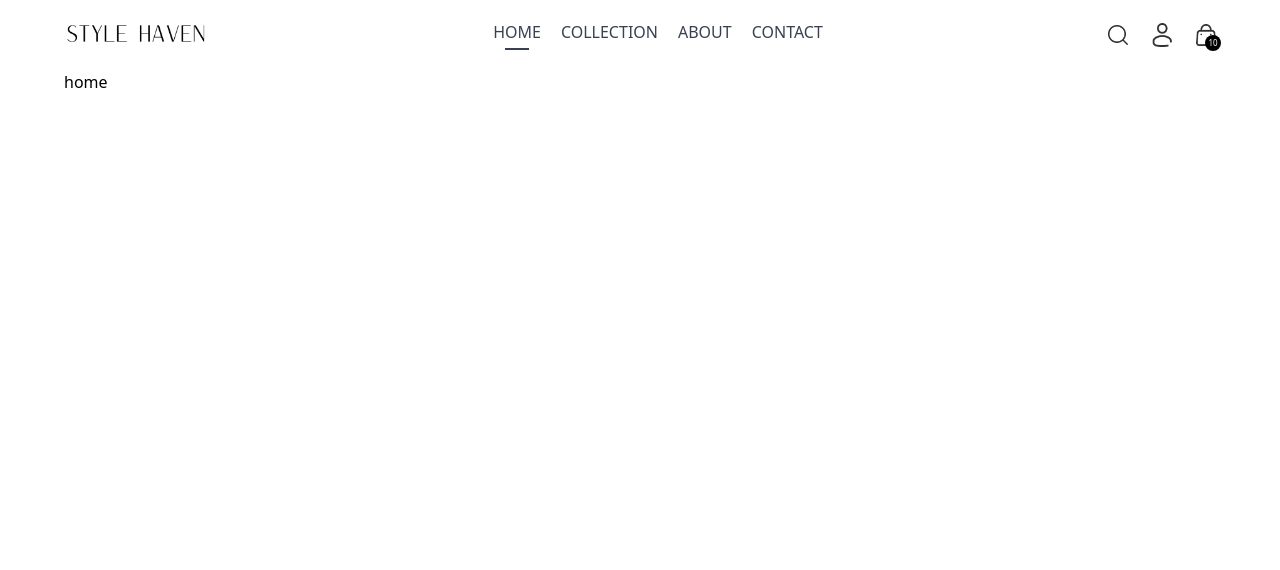
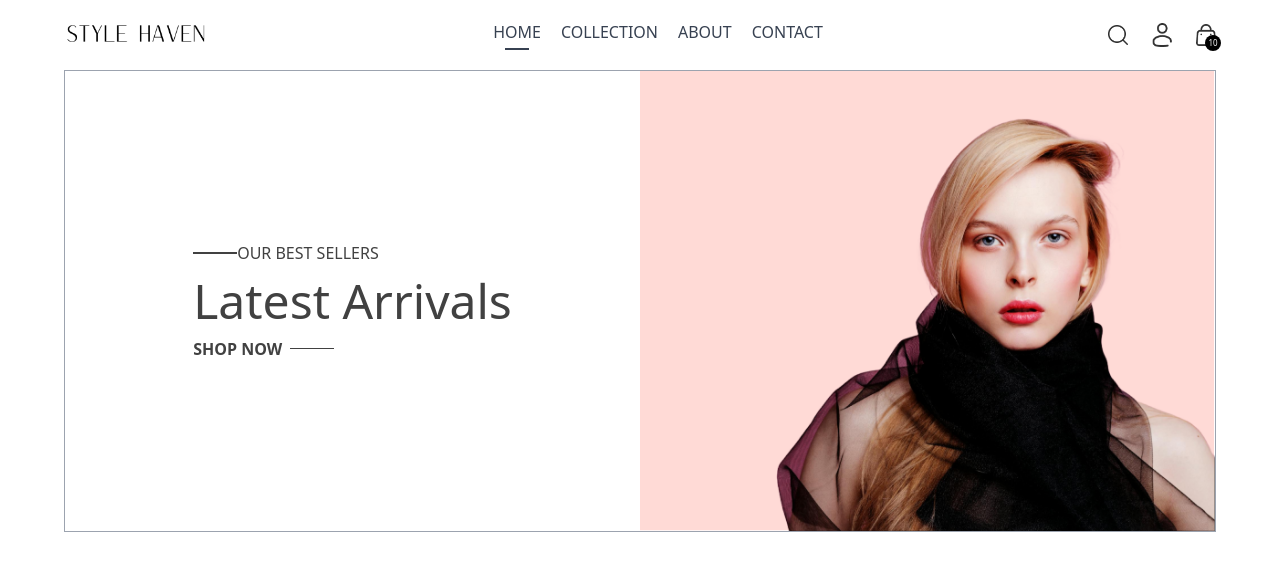
Before and after one commit to navneetprakash/react-ecom-frontend-vite, a React (Vite) app in the folder frontend/: page / in a window 1280 px wide. Shown: the top 570 px of the page. Built offline with nearby package versions, Linux system fonts and the light colour scheme.

Commit message:
added hero section left and right sections with image

```diff
--- /dev/null
+++ b/frontend/src/components/Hero.jsx
@@ -0,0 +1,28 @@
+import React from "react";
+import { assets } from "../assets/assets";
+
+const Hero = () => {
+  return (
+    <div className="flex flex-col sm:flex-row border border-gray-400">
+      {/* Hero left section */}
+      <div className="w-full sm:w-1/2 flex items-center justify-center py-10 sm:py-0">
+        <div className="text-[#414141]">
+          <div className="flex items-center g-2">
+            <p className="w-8 md:w-11 h-[2px] bg-[#414141]"></p>
+            <p className="font-medium text-sm md:text-base">OUR BEST SELLERS</p>
+          </div>
+          <h1 className="text-3xl sm:py-3 lg:text-5xl leading-relaxed">Latest Arrivals</h1>
+          <div className="flex items-center gap-2">
+            <p className="font-semibold text-sm md:text-base">SHOP NOW</p>
+            <p className="w-8 md:w-11 h-[1px] bg-[#414141]"></p>
+          </div>
+        </div>
+      </div>
+
+      {/* Hero right section */}
+      <img className="w-full sm:w-1/2" src={assets.hero_img} alt="hero image" />
+    </div>
+  );
+};
+
+export default Hero;
--- a/frontend/src/pages/Home.jsx
+++ b/frontend/src/pages/Home.jsx
@@ -1,7 +1,12 @@
 import React from "react";
+import Hero from "../components/Hero";
 
 const home = () => {
-  return <div>home</div>;
+  return (
+    <div>
+      <Hero />
+    </div>
+  );
 };
 
 export default home;
```
